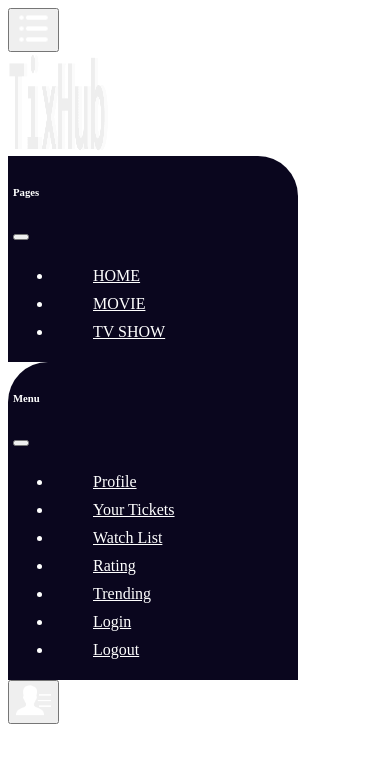
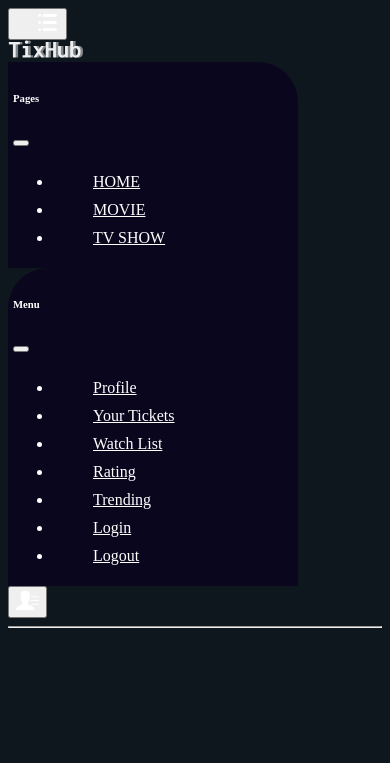
Before and after one commit to ShreyanshPadhiyar10/TixHub, a Django app: template templates/base.html in a window 390 px wide. Shown: the top 763 px of the page. Run offline with Django 4.2, Linux system fonts and the light colour scheme; the template is opened without the code that fills it, so the values that code supplies are empty.

Commit message:
Do home page responsive.

```diff
--- a/static/css/header.css
+++ b/static/css/header.css
@@ -1,3 +1,9 @@
+body {
+    background-color: #0f171e!important;
+}
+header {
+    position: absolute;
+}
 .nav-link {
     color: white;
     padding-left: 40px!important;
@@ -22,3 +28,49 @@
 .offcanvas-body ul li {
     padding-top: 10px;
 }
+.hamburger {
+    height: 35px;
+    width: 35px;
+}
+
+.logo {
+    width: 100px;
+}
+
+.user-icon {
+    height: 35px;
+    width: 35px;
+}
+
+@media screen and (max-width: 992px) {
+    header {
+        position: relative;
+        background-color: #0f171e;
+    }
+}
+
+@media screen and (max-width: 768px) {
+    .hamburger, .user-icon {
+        height: 26px;
+        width: 26px;
+    }
+    .logo {
+        width: 85px;
+    }
+}
+
+@media screen and (max-width: 576px) {
+    .hamburger {
+        height: 23px;
+        width: 23px;
+        margin-left: 20px;
+    }
+    .user-icon {
+        height: 23px;
+        width: 23px;
+        margin-right: 0px;
+    }
+    .logo {
+        width: 75px;
+    }
+}
--- a/templates/header.html
+++ b/templates/header.html
@@ -9,25 +9,24 @@
 </head>
 
 <body>
-    <header class="position-absolute z-2 top-0 w-100">
+    <header class="z-2 top-0 w-100">
         <nav class="navbar">
-            <div class="container py-4 justify-content-between ps-0">
-                <!-- *Logo and hamburger menu -->
+            <div class="container py-lg-4 py-2 justify-content-between ps-0">
+                <!-- Logo and hamburger menu -->
                 <div class="d-flex align-items-center">
-                    <!-- *page links toggle button -->
+                    <!-- page links toggle button -->
                     <div id="hamburger" class="">
                         <button class="btn float-end" data-bs-toggle="offcanvas" data-bs-target="#pages" role="button">
-                            <img src="../static/IMAGE/hamburger.png" class="img-fluid fs-3" data-bs-toggle="offcanvas"
-                                height="35px" width="35px" data-bs-target="#pages">
+                            <img src="../static/IMAGE/hamburger.png" class="img-fluid fs-3 hamburger" data-bs-toggle="offcanvas" data-bs-target="#pages">
                         </button>
                     </div>
-                    <!-- *Logo -->
-                    <div class="logo ms-4">
-                        <img src="../static/IMAGE/logo_edited.png" class="img-fluid" alt="" height="100px" width="100px">
+                    <!-- Logo -->
+                    <div class="ms-4">
+                        <img src="../static/IMAGE/logo_edited.png" class="img-fluid logo" alt="" >
                     </div>
                 </div>
 
-                <!-- *Page links on dekstop size and offcanvas in mobile and tablet size -->
+                <!-- Page links on dekstop size and offcanvas in mobile and tablet size -->
                 <div class="offcanvas offcanvas-start" tabindex="-1" id="pages" data-bs-keyboard="false"
                     data-bs-backdrop="false">
                     <div class="offcanvas-header mt-3">
@@ -54,31 +53,7 @@
                     </div>
                 </div>
 
-                <!-- Search bar -->
-                <!-- <div class="flex-grow-0 mt-4 mt-xl-0" id="navigation">
-                    <ul class="navbar-nav text-center flex-row ">
-                        <li class="nav-item">
-                            <a href="#" class="nav-link">
-                                <img src="../static/IMAGE/search.png" class="img-fluid" height="20px" width="20px"
-                                    alt="">
-                            </a>
-                        </li>
-                        <li class="nav-item">
-                            <a href="#" class="nav-link">HOME</a>
-                        </li>
-                        <li class="nav-item">
-                            <a href="#" class="nav-link">MOVIE</a>
-                        </li>
-                        <li class="nav-item">
-                            <a href="#" class="nav-link">TV SHOW</a>
-                        </li>
-                        <li class="nav-item mx-auto">
-                            <a href="#" class="nav-link btn bg-transparent">LOGIN</a>
-                        </li>
-                    </ul>
-                </div> -->
-
-                <!-- *offcanvas for user profile and other details -->
+                <!-- offcanvas for user profile and other details -->
                 <div class="offcanvas offcanvas-end canvasStyle" tabindex="-1" id="offcanvas1" data-bs-keyboard="false"
                     data-bs-backdrop="false">
                     <div class="offcanvas-header mt-3">
@@ -120,16 +95,17 @@
                         </ul>
                     </div>
                 </div>
-                <!-- *user profile toggle button -->
+
+                <!-- user profile toggle button -->
                 <div>
                     <button class="btn float-end" data-bs-toggle="offcanvas" data-bs-target="#offcanvas1" role="button">
-                        <img src="../static/IMAGE/user-icon.png" class="img-fluid fs-3" data-bs-toggle="offcanvas"
-                            height="35px" width="35px" data-bs-target="#offcanvas1">
+                        <img src="../static/IMAGE/user-icon.png" class="img-fluid fs-3 user-icon" data-bs-toggle="offcanvas" data-bs-target="#offcanvas1">
                     </button>
                 </div>
             </div>
         </nav>
     </header>
+    <hr class="d-lg-none m-0 border-bottom" />
 
 
     <script src="../static/JS/header.js"></script>
```
Also changed, not shown: static/JS/api.js (added, +18 -0 lines), static/css/index.css (+44 -40 lines), templates/index.html (+17 -13 lines).
